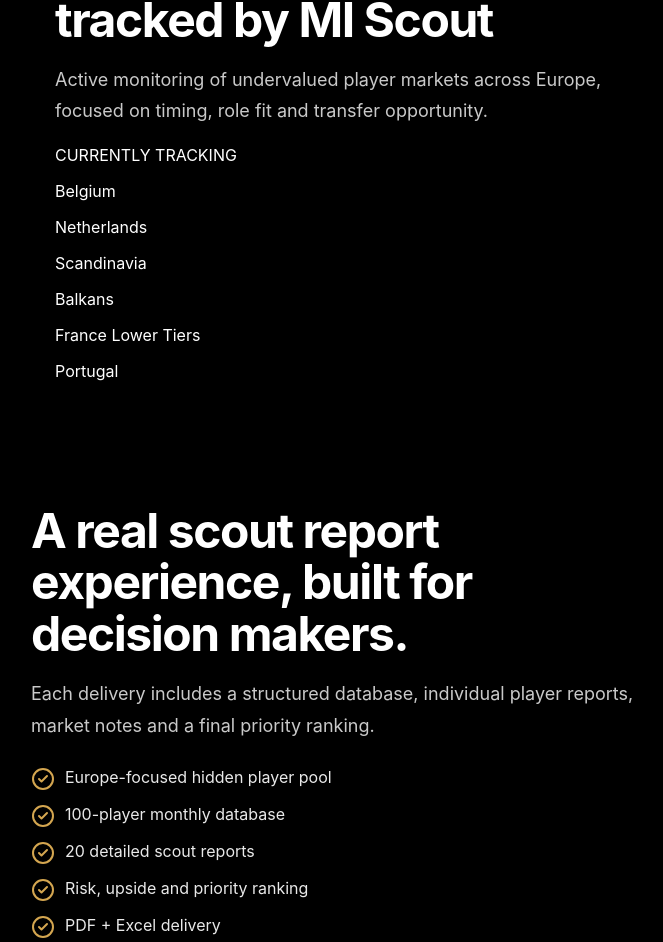
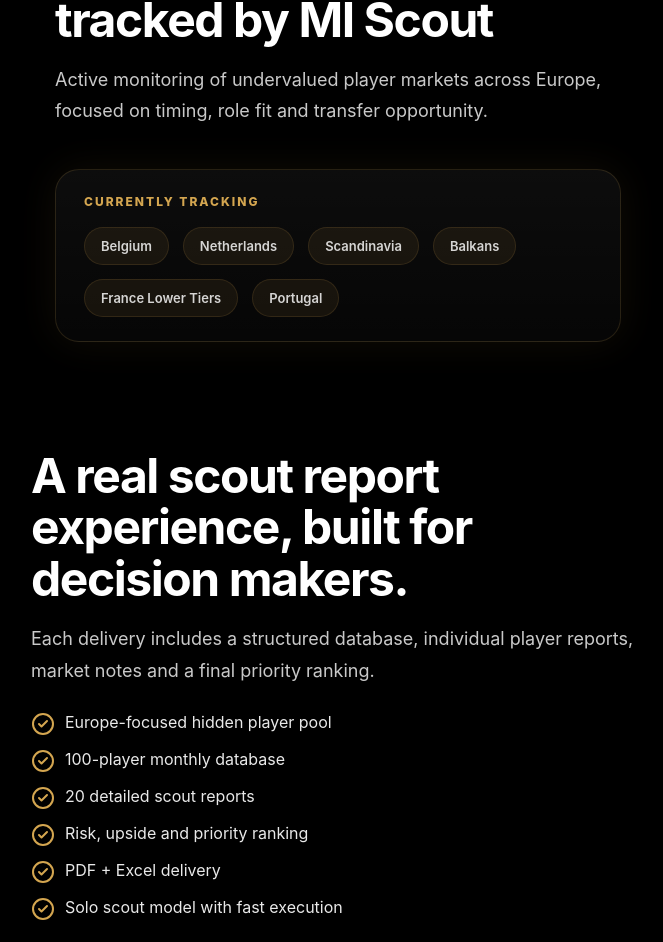
Before and after one commit to miscoutpro/mi-scout-site, a React (Vite) app: page / in a window 1280 px wide. Shown: the part 3629-4571 px from the top of the page, without its empty margins (43-706 px from the left). Built offline with nearby package versions, Linux system fonts and the light colour scheme.

Commit message:
Update styles.css

```diff
--- a/src/styles.css
+++ b/src/styles.css
@@ -390,3 +390,41 @@
     grid-template-columns: 1fr;
   }
 }
+.tracking-strip {
+  margin-top: 42px;
+  padding: 24px 28px;
+  border-radius: 24px;
+  border: 1px solid rgba(212,166,80,0.16);
+  background: linear-gradient(
+    180deg,
+    rgba(255,255,255,0.05),
+    rgba(255,255,255,0.025)
+  );
+  box-shadow: 0 0 40px rgba(212,166,80,0.08);
+}
+
+.tracking-strip span {
+  display: block;
+  margin-bottom: 18px;
+  color: #d4a650;
+  font-size: 12px;
+  font-weight: 800;
+  letter-spacing: 2px;
+}
+
+.tracking-items {
+  display: flex;
+  flex-wrap: wrap;
+  gap: 14px;
+}
+
+.tracking-items p {
+  margin: 0;
+  padding: 10px 16px;
+  border-radius: 999px;
+  background: rgba(212,166,80,0.08);
+  border: 1px solid rgba(212,166,80,0.14);
+  color: rgba(255,255,255,0.82);
+  font-size: 13px;
+  font-weight: 600;
+}
```
